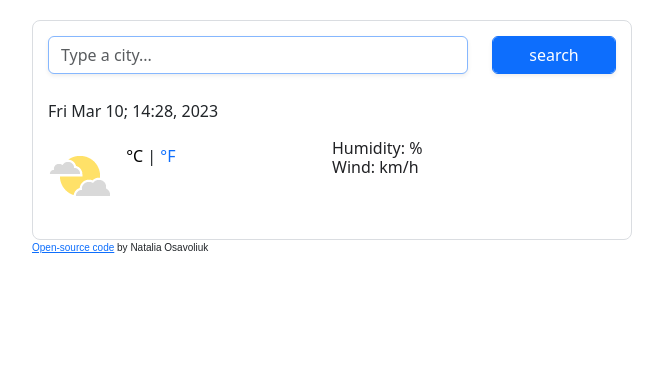
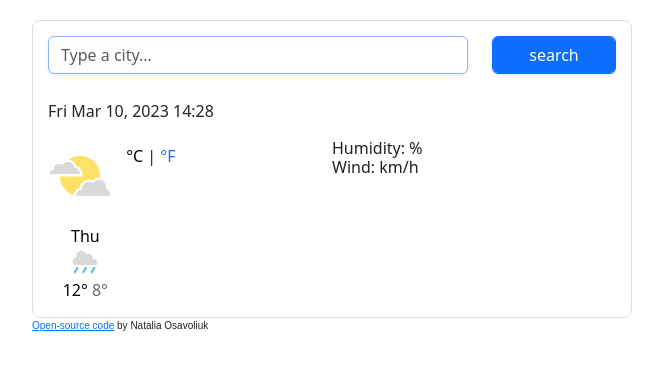
Before and after one commit to NataliaOs/Weather-App-Google-Design, a plain HTML site: page index.html in a window 1280 px wide. Shown: the whole page, without its empty margins (308-971 px from the left). Drawn offline with nearby package versions, Linux system fonts and the light colour scheme; no server answers.

Commit message:
add weather-forecast HTML/CSS

```diff
--- a/index.html
+++ b/index.html
@@ -74,11 +74,27 @@
                 </div>
             </div>
         </div>
+        <div class="weather-forecast">
+            <div class="row">
+                <div class="col-2">
+                    <div class="day-1">Thu</div>
+                    <img
+                    src="src/img/rain.png" alt="" width="30"
+                    />
+                    <div class="weather-forecast-temperatures">
+                        <span class="temp-max"> 12° </span>
+                        <span class="temp-min"> 8° </span>
+
+                    </div>
+                </div>
+            </div>
+        </div>
     </div>
     <p>
         <a href="https://github.com/NataliaOs/Weather-App-Google-Design">Open-source code</a> by Natalia Osavoliuk
     </p>
    <script src="src/index.js"></script>
 
+
 </body>
 </html>
--- a/src/index.js
+++ b/src/index.js
@@ -21,9 +21,10 @@ function displayTemperature (response){
        let now = new Date();
        let h6 = document.querySelector("h6");
        let date = now.getDate();
+       let year = now.getFullYear();
        let hours = now.getHours();
        let minutes = now.getMinutes();
-       let year = now.getFullYear();
+
 
        let days = ["Sun", "Mon", "Tue", "Wed", "Thu", "Fri", "Sat"];
        let day = days[now.getDay()];
@@ -43,7 +44,7 @@ function displayTemperature (response){
        ];
        let month = months[now.getMonth()];
 
-       h6.innerHTML = `${day} ${month} ${date}; ${hours}:${minutes}, ${year}`;
+       h6.innerHTML = `${day} ${month} ${date}, ${year} ${hours}:${minutes}`;
 
 
 function search(city) {
--- a/src/styles.css
+++ b/src/styles.css
@@ -74,3 +74,24 @@ li {
 .active:hover {
     text-decoration: none;
 }
+
+.weather-forecast {
+    text-align: center;
+    color: black;
+
+}
+
+.numbers {
+    font-size: 16px;
+
+
+}
+.temp-min {
+    opacity: 0.6;
+    size: 18px;
+
+}
+
+.day-1 {
+
+}
```
Also changed, not shown: src/img/light rain.png (added), src/img/rain.png (added), src/img/sunny.png (added), src/img/завантаження.png (added).
